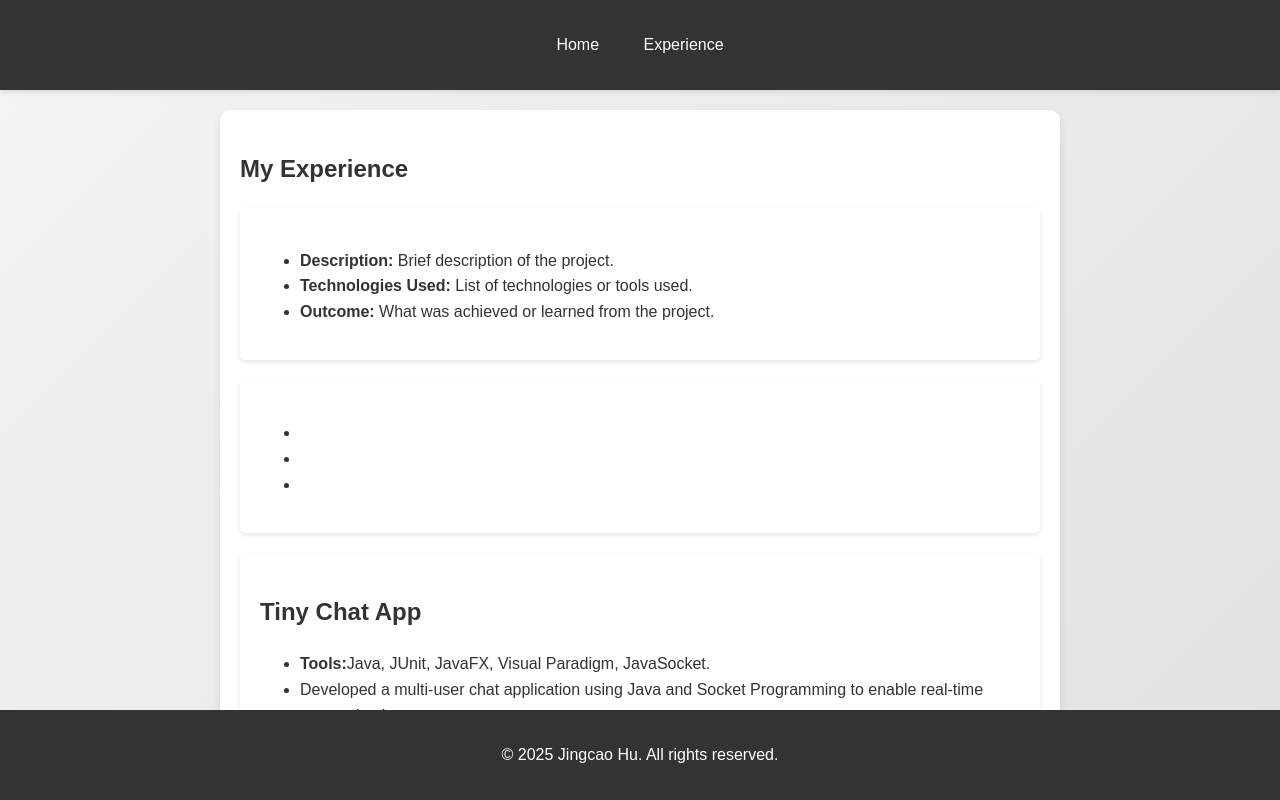
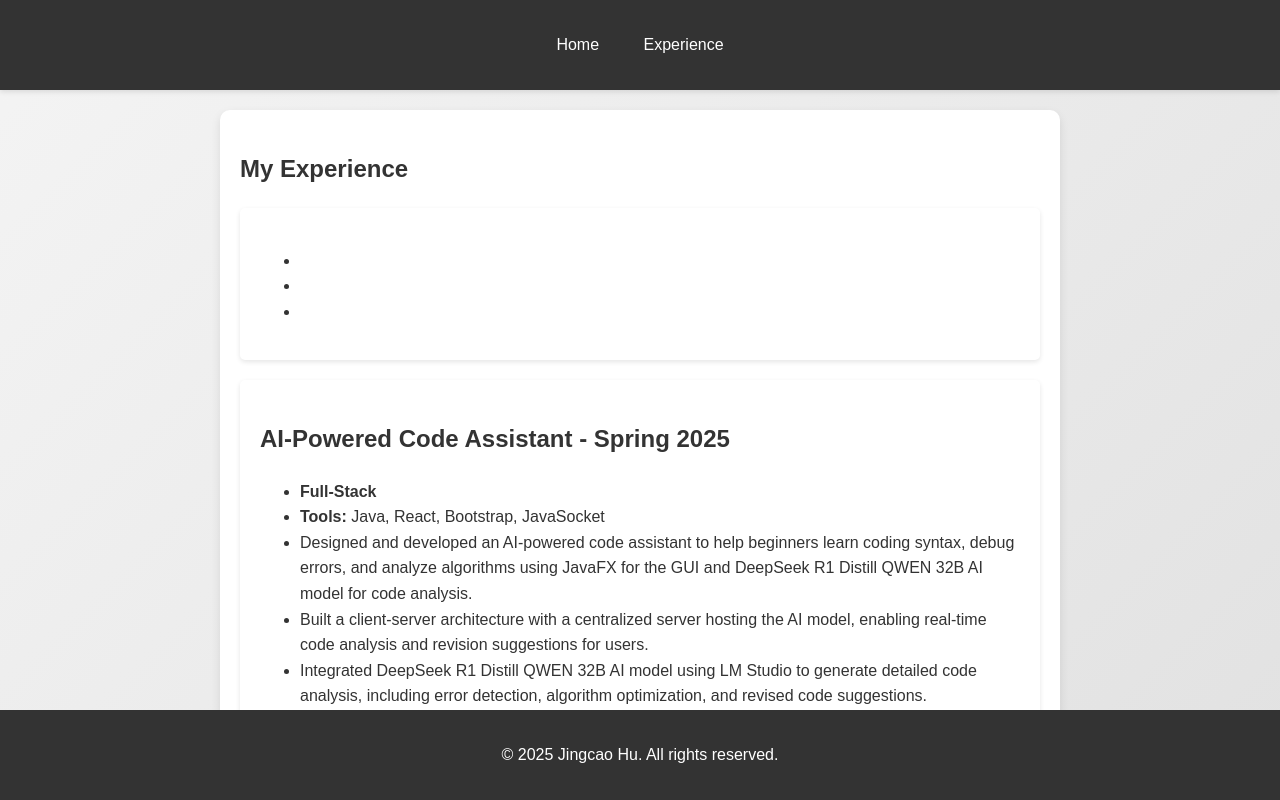
Before and after one commit to JingcaoHu/JingcaoHu, a plain HTML site: page experience.html in a window 1280 px wide. Drawn offline with nearby package versions, Linux system fonts and the light colour scheme.

Commit message:
Initial Commit

```diff
--- a/experience.html
+++ b/experience.html
@@ -29,26 +29,32 @@
       <div class="project">
         <h2></h2>
         <ul>
-          <li><strong>Description:</strong> Brief description of the project.</li>
-          <li><strong>Technologies Used:</strong> List of technologies or tools used.</li>
-          <li><strong>Outcome:</strong> What was achieved or learned from the project.</li>
-        </ul>
-      </div>
-
-      <!-- Project 2 -->
-      <div class="project">
-        <h2></h2>
-        <ul>
           <li><strong></strong></li>
           <li></li>
           <li></li>
         </ul>
       </div>
 
+      <!-- Project 2 -->
+      <div class="project">
+        <h2>AI-Powered Code Assistant - Spring 2025</h2>
+        <ul>
+          <li><strong>Full-Stack</strong></li>
+          <li><strong>Tools:</strong> Java, React, Bootstrap, JavaSocket</li>
+          <li>Designed and developed an AI-powered code assistant to help beginners learn coding syntax, debug errors,
+            and analyze algorithms using JavaFX for the GUI and DeepSeek R1 Distill QWEN 32B AI model for code analysis.</li>
+          <li>Built a client-server architecture with a centralized server hosting the AI model, enabling real-time code analysis and revision suggestions for users.</li>
+          <li>Integrated DeepSeek R1 Distill QWEN 32B AI model using LM Studio to generate detailed code analysis, including error detection, algorithm optimization, and revised code suggestions.</li>
+          <li>Developed a user-friendly GUI with features like file selection, code diagnosis reports, and the ability to apply AI-revised code directly to local files.</li>
+          <li>Collaborated in a team to deliver a functional application, showcasing teamwork, project management, and technical expertise in Java, AI integration, and software development.</li>
+        </ul>
+      </div>
+
       <!-- Project 3 -->
       <div class="project">
-        <h2>Tiny Chat App</h2>
+        <h2>Tiny Chat App - Spring 2025</h2>
         <ul>
+          <li><strong>Full-Stack</strong></li>
           <li><strong>Tools:</strong>Java, JUnit, JavaFX, Visual Paradigm, JavaSocket.</li>
           <li>Developed a multi-user chat application using Java and Socket Programming to enable real-time messaging between users.</li>
           <li>Designed and built a GUI-based chat interface using Java Swing, allowing users to send and receive messages in real-time.</li>
@@ -61,7 +67,7 @@
       <div class="project">
         <h2>Tic-Tac-Toe Game Development - Fall 2024</h2>
         <ul>
-          <li><strong>Full Stack</strong></li>
+          <li><strong>Full-Stack</strong></li>
           <li><strong>Tools:</strong> Java, JUnit, JavaFX, Visual Paradigm, JavaSocket</li>
           <li>Designed an interactive online Tic-Tac-Toe game using Java for both user interface, algorithms and server.</li>
           <li>Used JavaFX to create a user-friendly game interface which is accessible for screen size.</li>
```
Also changed, not shown: index.html (+4 -3 lines).
